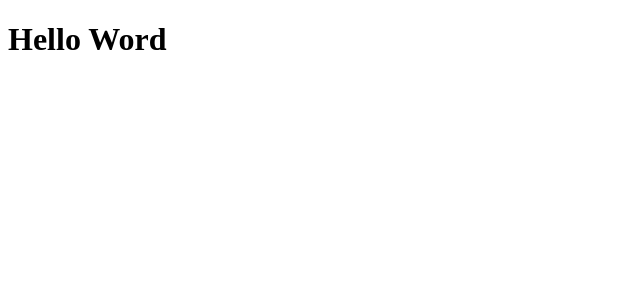
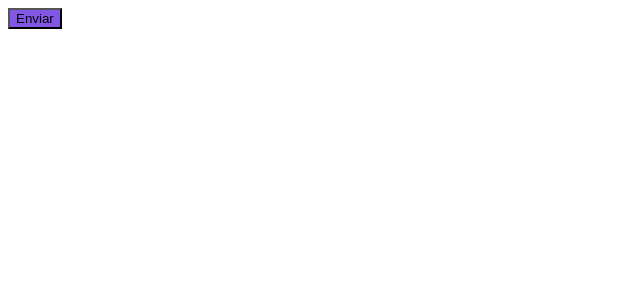
Before and after one commit to lubnimorais/ignite_shop, a Next.js app: page / in a window 1280 px wide. Shown: the top 300 px of the page, without its empty margins (0-640 px from the left). Built offline with nearby package versions, Linux system fonts and the light colour scheme.

Commit message:
feat: Instaled lib stitches

```diff
--- a/package.json
+++ b/package.json
@@ -9,6 +9,7 @@
     "lint": "next lint"
   },
   "dependencies": {
+    "@stitches/react": "^1.2.8",
     "next": "13.3.1",
     "react": "18.2.0",
     "react-dom": "18.2.0"
--- a/src/pages/_document.tsx
+++ b/src/pages/_document.tsx
@@ -1,4 +1,5 @@
 import { Html, Head, Main, NextScript } from 'next/document';
+import { getCssText } from '../styles';
 
 export default function Document() {
   return (
@@ -14,6 +15,11 @@
           href="https://fonts.googleapis.com/css2?family=Roboto:wght@400;700&display=swap"
           rel="stylesheet"
         ></link>
+
+        <style
+          id="stitches"
+          dangerouslySetInnerHTML={{ __html: getCssText() }}
+        />
       </Head>
       <body>
         <Main />
--- a/src/pages/index.tsx
+++ b/src/pages/index.tsx
@@ -1,3 +1,9 @@
+import { styled } from '../styles';
+
+const Button = styled('button', {
+  backgroundColor: '$rocketseat',
+});
+
 export default function Home() {
-  return <h1>Hello Word</h1>;
+  return <Button>Enviar</Button>;
 }
--- /dev/null
+++ b/src/styles/index.ts
@@ -0,0 +1,18 @@
+import { createStitches } from '@stitches/react';
+
+export const {
+  config,
+  styled,
+  css,
+  globalCss,
+  keyframes,
+  getCssText,
+  theme,
+  createTheme,
+} = createStitches({
+  theme: {
+    colors: {
+      rocketseat: '#8257e6',
+    },
+  },
+});
```
Also changed, not shown: 1 other file (tests, documents, lock files or other folders).
